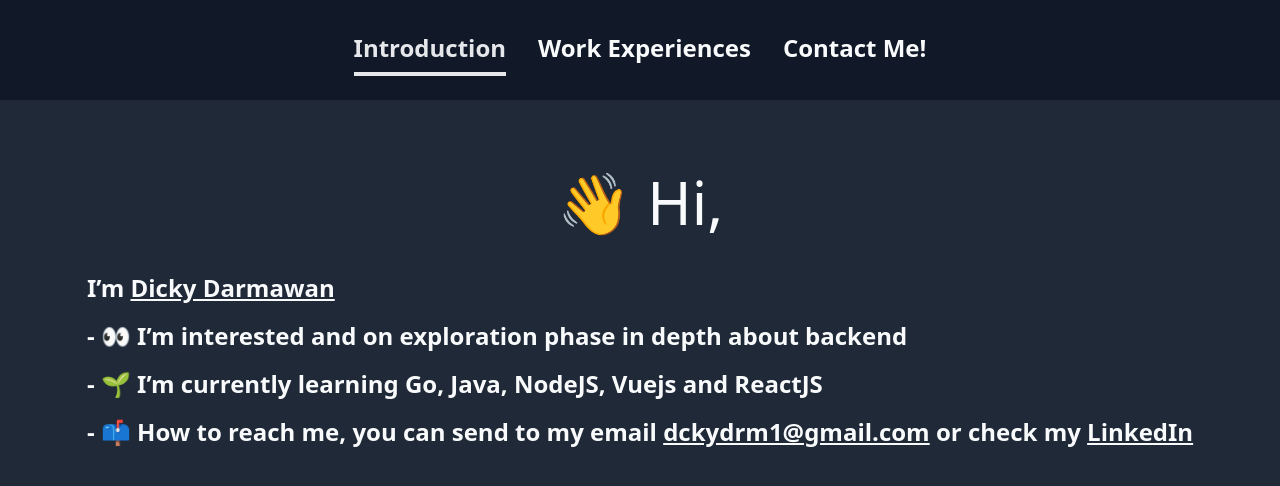
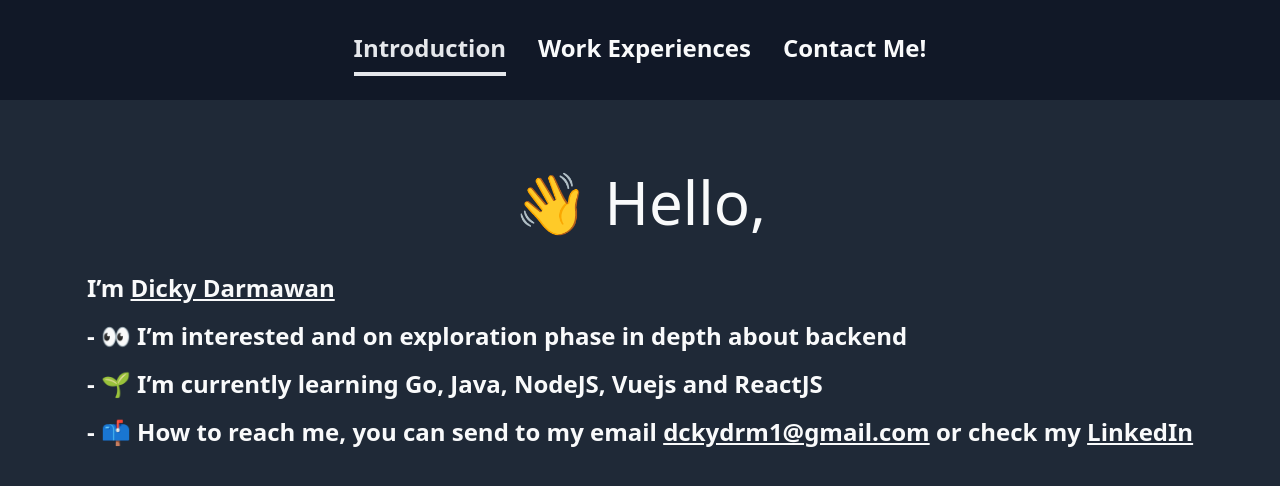
Before and after one commit to far00kaja/portfolio, a React (Vite) app: page /introduction in a window 1280 px wide. Shown: the top 486 px of the page. Built offline with nearby package versions, Linux system fonts and the light colour scheme.

Commit message:
change hi to hello

```diff
--- a/src/pages/introduction.tsx
+++ b/src/pages/introduction.tsx
@@ -7,7 +7,7 @@ export default function Introduction() {
     return (
         <>
             <section id="introduction" className="flex flex-col items-center justify-center bg-gray-50 dark:bg-gray-800 p-8">
-                <h1 className="text-bold text-6xl py-10 text-justify break-words">👋 Hi,</h1>
+                <h1 className="text-bold text-6xl py-10 text-justify break-words">👋 Hello,</h1>
                 <ul className="flex gap-4  flex-col font-semibold text-2xl text-gray-800 dark:text-gray-50 ">
                     <li>
                         I’m <a href="https://www.linkedin.com/in/dicky-darmawan-cv/" className="underline" target="_blank">Dicky Darmawan</a>
```
